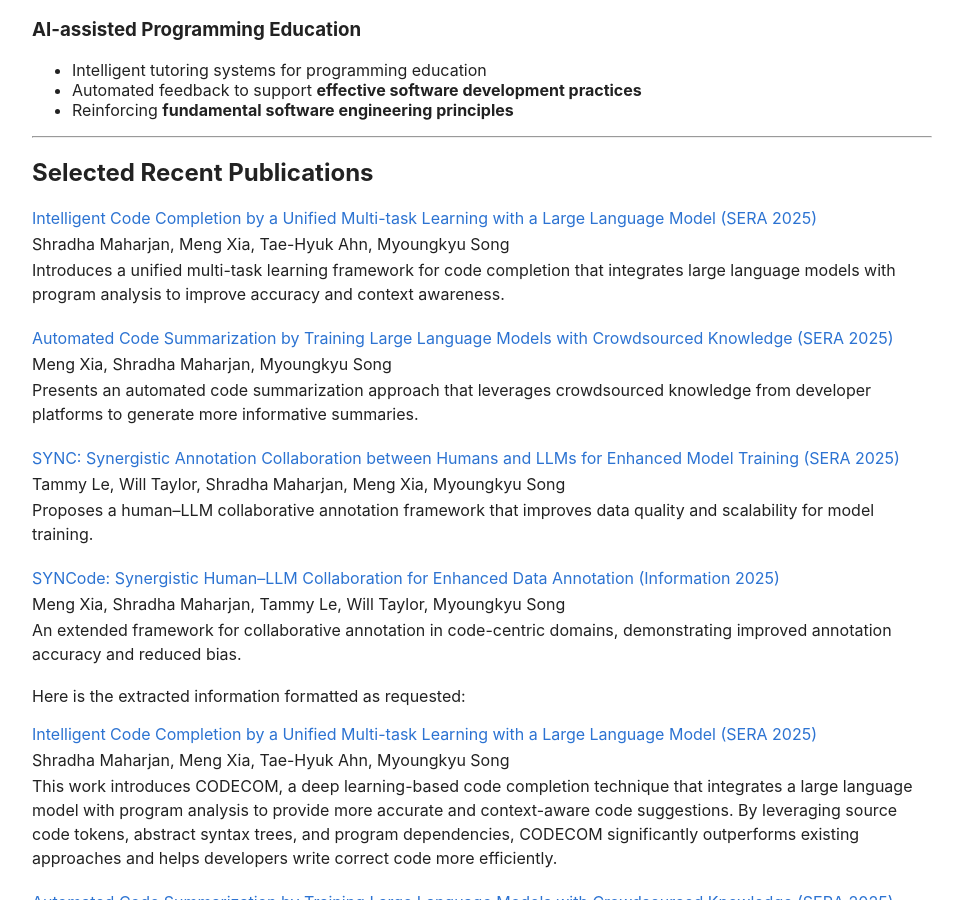
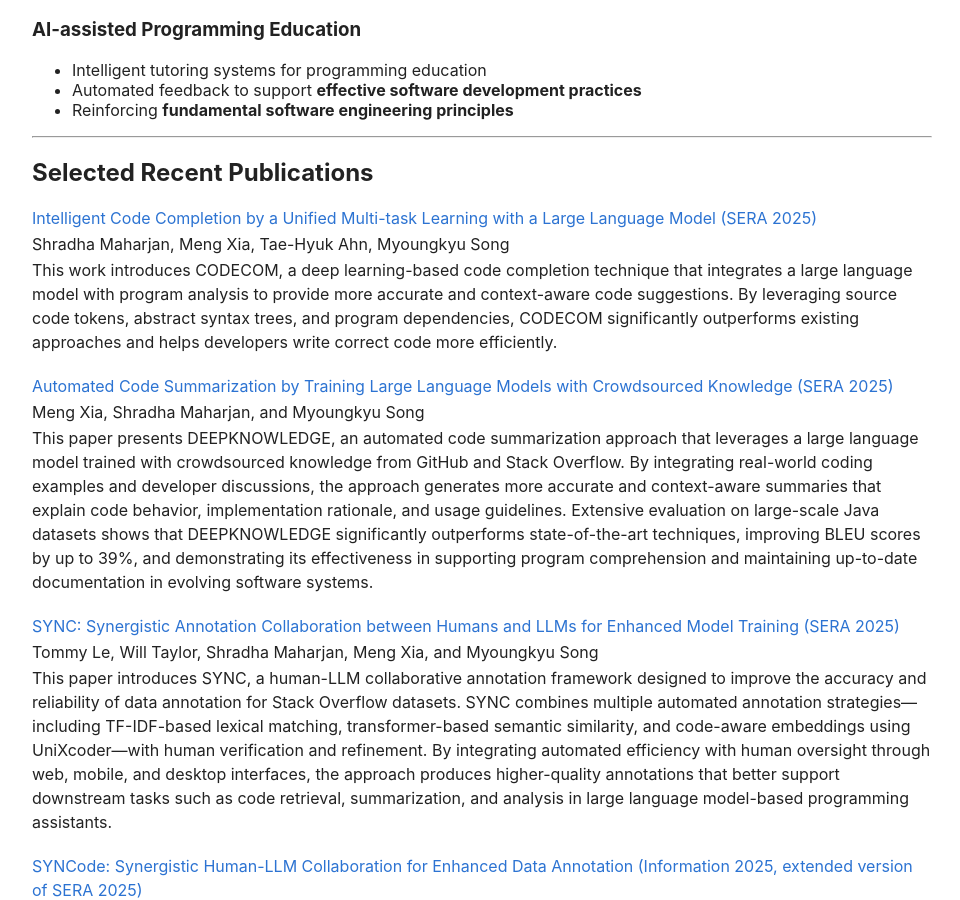
Before and after one commit to unose/unose.github.io, a Jekyll site: the page built from research.md, in a window 1280 px wide and 900 px high, scrolled down 677 px. Shown: the whole window, without its empty margins (158-1118 px from the left). Built offline with Jekyll 4.4.1, drawn with Linux system fonts in a browser that asks for light colours.

Commit message:
2026-01-01 01:01
Updated

```diff
--- a/research.md
+++ b/research.md
@@ -42,56 +42,6 @@ I am particularly interested in combining **automated analysis** with **learning
 ---
 
 ## Selected Recent Publications
-
-<div class="pub-item">
-  <div class="pub-title">
-    Intelligent Code Completion by a Unified Multi-task Learning with a Large Language Model (SERA 2025)
-  </div>
-  <div class="pub-authors">
-    Shradha Maharjan, Meng Xia, Tae-Hyuk Ahn, Myoungkyu Song
-  </div>
-  <div class="pub-summary">
-    Introduces a unified multi-task learning framework for code completion that integrates large language models with program analysis to improve accuracy and context awareness.
-  </div>
-</div>
-
-<div class="pub-item">
-  <div class="pub-title">
-    Automated Code Summarization by Training Large Language Models with Crowdsourced Knowledge (SERA 2025)
-  </div>
-  <div class="pub-authors">
-    Meng Xia, Shradha Maharjan, Myoungkyu Song
-  </div>
-  <div class="pub-summary">
-    Presents an automated code summarization approach that leverages crowdsourced knowledge from developer platforms to generate more informative summaries.
-  </div>
-</div>
-
-<div class="pub-item">
-  <div class="pub-title">
-    SYNC: Synergistic Annotation Collaboration between Humans and LLMs for Enhanced Model Training (SERA 2025)
-  </div>
-  <div class="pub-authors">
-    Tammy Le, Will Taylor, Shradha Maharjan, Meng Xia, Myoungkyu Song
-  </div>
-  <div class="pub-summary">
-    Proposes a human–LLM collaborative annotation framework that improves data quality and scalability for model training.
-  </div>
-</div>
-
-<div class="pub-item">
-  <div class="pub-title">
-    SYNCode: Synergistic Human–LLM Collaboration for Enhanced Data Annotation (Information 2025)
-  </div>
-  <div class="pub-authors">
-    Meng Xia, Shradha Maharjan, Tammy Le, Will Taylor, Myoungkyu Song
-  </div>
-  <div class="pub-summary">
-    An extended framework for collaborative annotation in code-centric domains, demonstrating improved annotation accuracy and reduced bias.
-  </div>
-</div>
-
-Here is the extracted information formatted as requested:
 
 <div class="pub-item">
 <div class="pub-title">
```
